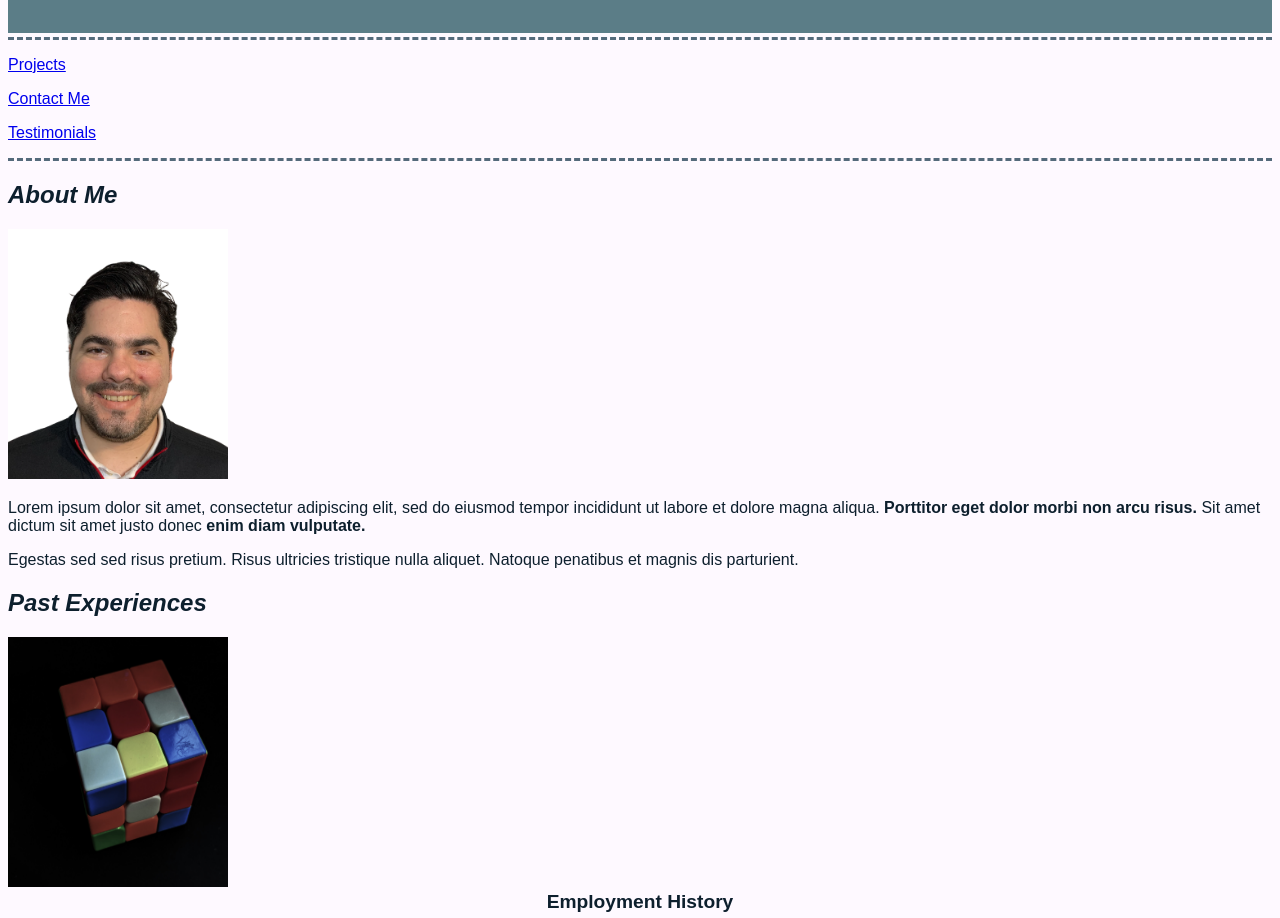
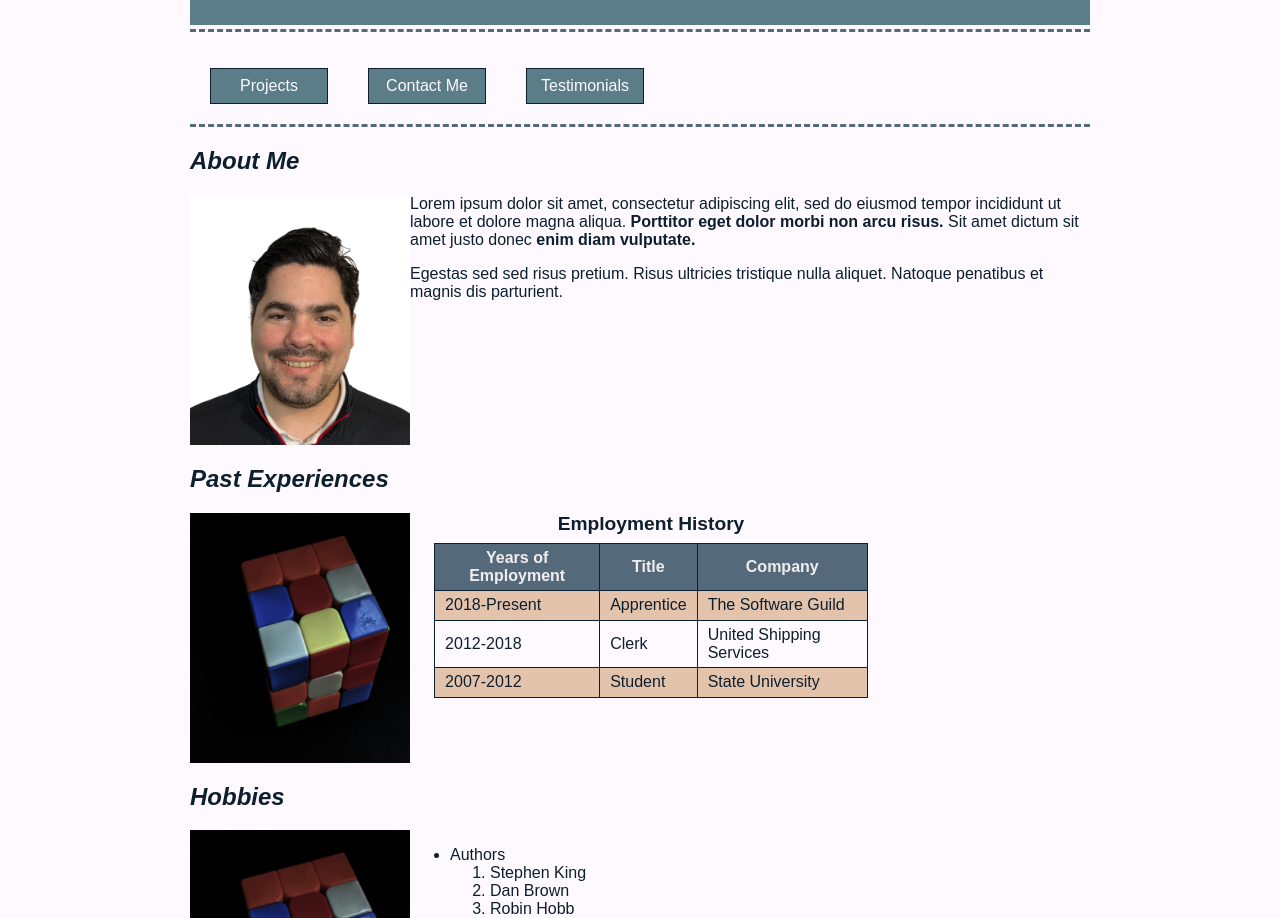
Before and after one commit to gabo180/Web-Development, a plain HTML site: page portfolio/index.html in a window 1280 px wide. Shown: the part 125-1043 px from the top of the page. Drawn offline with Linux system fonts and the light colour scheme.

Commit message:
Layout and Hyperlinks formatted

```diff
--- a/portfolio/index.html
+++ b/portfolio/index.html
@@ -5,6 +5,7 @@
     Most recent revision: 01/25/2022
 -->
 <html lang="en">
+
 <head>
     <title>Gabriel's Portfolio</title>
     <link rel="stylesheet" href="styles/main.css">
@@ -14,22 +15,29 @@
             font-size: 1.2em;
             margin-bottom: 8px;
         }
-            table, th, td {
+
+        table,
+        th,
+        td {
             border: 1px solid #0d1f2d;
             border-collapse: collapse;
             padding: 5px 10px;
         }
+
         table {
             width: 90%;
             margin: auto;
         }
+
         tr {
             height: 30px;
         }
+
         th {
             background-color: #546a7b;
             color: #f2eded;
         }
+
         tr:nth-child(odd) {
             background-color: #e4c3ad;
         }
@@ -40,15 +48,18 @@
     <header>
         <h1>Portfolio for Gabriel Hernandez</h1>
     </header>
-        <nav class="border"> <!-- The nav element will include navigation buttons or links -->
+    <nav class="border">
+        <!-- The nav element will include navigation buttons or links -->
         <p><a href="projects.html">Projects</a></p>
         <p><a href="contact.html">Contact Me</a></p>
         <p><a href="testimonials.html">Testimonials</a></p>
+        <div class="clear-float"></div>
     </nav>
     <section>
         <article class="border" id="about-me">
             <h2><em>About Me</em></h2>
-                <img src="images/me.png" alt="Portrait of Gabriel Hernandez" style="width: 220px; height: 250px;">
+            <img src="images/me.png" alt="Portrait of Gabriel Hernandez"
+                style="width: 220px; height: 250px; float: left;">
             <p>
                 Lorem ipsum dolor sit amet, consectetur adipiscing elit, sed do eiusmod tempor
                 incididunt ut labore et dolore magna aliqua. <strong>Porttitor eget dolor morbi non arcu risus.</strong>
@@ -58,11 +69,13 @@
                 Egestas sed sed risus pretium.
                 Risus ultricies tristique nulla aliquet. Natoque penatibus et magnis dis parturient.
             </p>
+            <div class="clear-float"></div>
         </article>
         <article id="past-experiences">
             <h2><em>Past Experiences</em></h2>
+            <img src="images/rubick.jpg" alt="Image of a Rubick Cube" style="width: 220px; height: 250px;">
+            <div class="right-content">
                 <table border>
-                <a href="images/rubick.jpg"><img src="images/rubick.jpg" alt="Image of a Rubick Cube" style="width: 220px; height: 250px;"></a>
                     <caption>Employment History</caption>
                     <thead>
                         <tr bgcolor="#5D6D7E">
@@ -89,10 +102,13 @@
                         </tr>
                     </tbody>
                 </table>
+            </div>
+            <div class="clear-float"></div>
         </article>
         <article id="hobbies">
             <h2><em>Hobbies</em></h2>
             <img src="images/rubick.jpg" alt="Image of a Rubick Cube" style="width: 220px; height: 250px;">
+            <div class="right-content">
                 <ul>
                     <li>Authors</li>
                     <ol>
@@ -119,10 +135,13 @@
                         <li>Skiing</li>
                     </ul>
                 </ul>
+            </div>
+            <div class="clear-float"></div>
         </article>
     </section>
     <footer>
         <p>&copy; 2022 Gabriel Hernandez. All rights reserved.</p>
     </footer>
 </body>
+
 </html>
--- a/portfolio/styles/main.css
+++ b/portfolio/styles/main.css
@@ -6,7 +6,9 @@
 body {
     background-color: #fef9ff;
     font-family: Arial, Helvetica, sans-serif;
-    color: #0d1f2d
+    color: #0d1f2d;
+    max-width: 900px;
+    margin: 0 auto;
 }
 
 header, footer {
@@ -16,9 +18,11 @@ header, footer {
     text-align: center;
     padding: 30px 10px 20px 10px;
 }
+
 h1 {
     font-size: 2.5em;
 }
+
 nav {
     border-top: 3px dashed #546a7b;
     border-bottom: 3px dashed #546a7b;
@@ -77,3 +81,45 @@ textarea {
     background-color: #fff;
     resize: none;
 }
+
+.clear-float {
+    clear: both;
+}
+
+article img {
+    float: left;
+}
+
+.right-content {
+    float: left;
+}
+
+article {
+    margin-bottom: 16px;
+}
+
+nav a {
+    background-color: #5b7d87;
+    color: #fef9ff;
+    padding: 8px;
+    border: thin solid #0d1f2d;
+    text-decoration: none;
+    text-align: center;
+    display: block;
+    margin: 20px;
+    width: 100px;
+    float: left;
+}
+
+nav a:visited {
+    color: #e4c3ad;
+}
+
+nav a:hover {
+    background-color: #fef9ff;
+    color: #5b7d87;
+}
+
+nav a:active {
+    font-weight: bold;
+}
```
Lines whose indentation alone changed are shown as unchanged.
